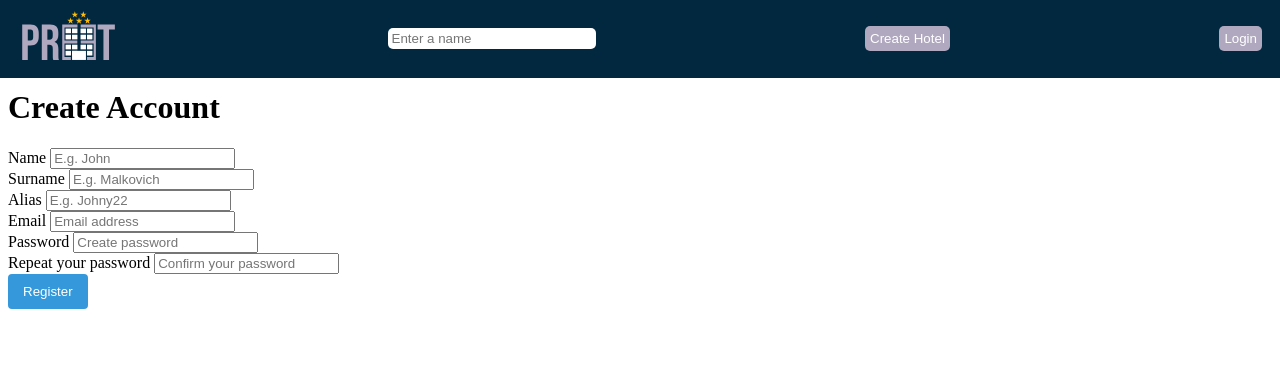
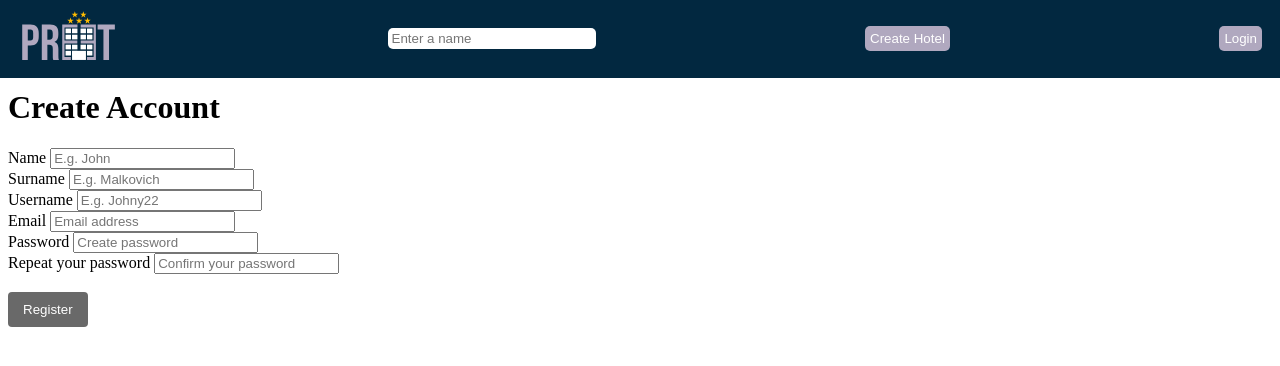
Before and after one commit to JoniRedrado/PREET-client, a React (Vite) app: page /register in a window 1280 px wide. Shown: the top 366 px of the page. Built offline with nearby package versions, Linux system fonts and the light colour scheme.

Commit message:
:construction: Post para crear usuario

```diff
--- a/src/Pages/Register/Register.jsx
+++ b/src/Pages/Register/Register.jsx
@@ -1,19 +1,26 @@
 import React from "react";
 import validate from "../../helpers/registerValidation";
+import axios from "axios";
 
-// import styles from "./Register.module.css";
+import style from "./Register.module.css";
 
 function Register() {
   const [input, setInput] = React.useState({
     name: "",
     surname: "",
-    alias: "",
+    username: "",
     email: "",
     password: "",
     confirmation: "",
   });
 
   const [error, setError] = React.useState({});
+
+  /* const auth = useAuth();
+
+  if (auth.isAuthenticated) {
+    return <Navigate to="/home" />;
+  } */
 
   const handleChange = (e) => {
     const { name, value } = e.target;
@@ -29,9 +36,24 @@ function Register() {
     );
   };
 
+  const handleSubmit = async (e) => {
+    e.preventDefault();
+
+    const url = "http://localhost:3001/signup";
+    const data = { input };
+    try {
+      const response = await axios.post(url, data, {
+        headers: { "Content-Type": "application/json" },
+      });
+      console.log("Respuesta del servidor:", response.data);
+    } catch (error) {
+      console.error("Error al realizar la solicitud:", error.message);
+    }
+  };
+
   return (
     <div /* className={style.container} */>
-      <form>
+      <form onSubmit={handleSubmit}>
         <h1>Create Account</h1>
 
         <div /* className={style.name} */>
@@ -58,16 +80,16 @@ function Register() {
           <span>{error.surname}</span>
         </div>
 
-        <div /* className={style.alias} */>
-          <label>Alias </label>
+        <div /* className={style.username} */>
+          <label>Username </label>
           <input
-            name="alias"
-            type="alias"
+            name="username"
+            type="username"
             placeholder="E.g. Johny22"
-            value={input.alias}
+            value={input.username}
             onChange={handleChange}
           />
-          <span>{error.alias}</span>
+          <span>{error.username}</span>
         </div>
 
         <div /* className={style.email} */>
@@ -108,10 +130,19 @@ function Register() {
           <span>{error.confirmation}</span>
         </div>
 
-        <button /* className={style.registerButton} */ /* onClick={handleSubmit} */
-        >
-          Register
-        </button>
+        {Object.keys(error).length || !input.name.length ? (
+          <>
+            <br />
+            <button className={style.BtnDisabled} disabled>
+              Register
+            </button>
+          </>
+        ) : (
+          <>
+            <br />
+            <button /* className={style.registerButton} */>Register</button>
+          </>
+        )}
       </form>
     </div>
   );
--- a/src/Pages/Register/Register.module.css
+++ b/src/Pages/Register/Register.module.css
@@ -0,0 +1,4 @@
+.BtnDisabled {
+  cursor: alias;
+  background-color: dimgrey;
+}
--- a/src/helpers/registerValidation.js
+++ b/src/helpers/registerValidation.js
@@ -25,14 +25,14 @@ function registerValidation(input) {
     errors.surname = "";
   }
 
-  if (!input.alias) {
-    errors.alias = "Alias is required";
-  } else if (input.alias.length > 22) {
-    errors.alias = "22 characters max";
-  } else if (input.alias.length < 5) {
-    errors.alias = "5 characters minimum";
+  if (!input.username) {
+    errors.username = "Username is required";
+  } else if (input.username.length > 22) {
+    errors.username = "22 characters max";
+  } else if (input.username.length < 5) {
+    errors.username = "5 characters minimum";
   } else {
-    errors.alias = "";
+    errors.username = "";
   }
 
   if (!input.email) {
```
Also changed, not shown: src/App.jsx (+4 -4 lines), src/main.jsx (+8 -8 lines).
